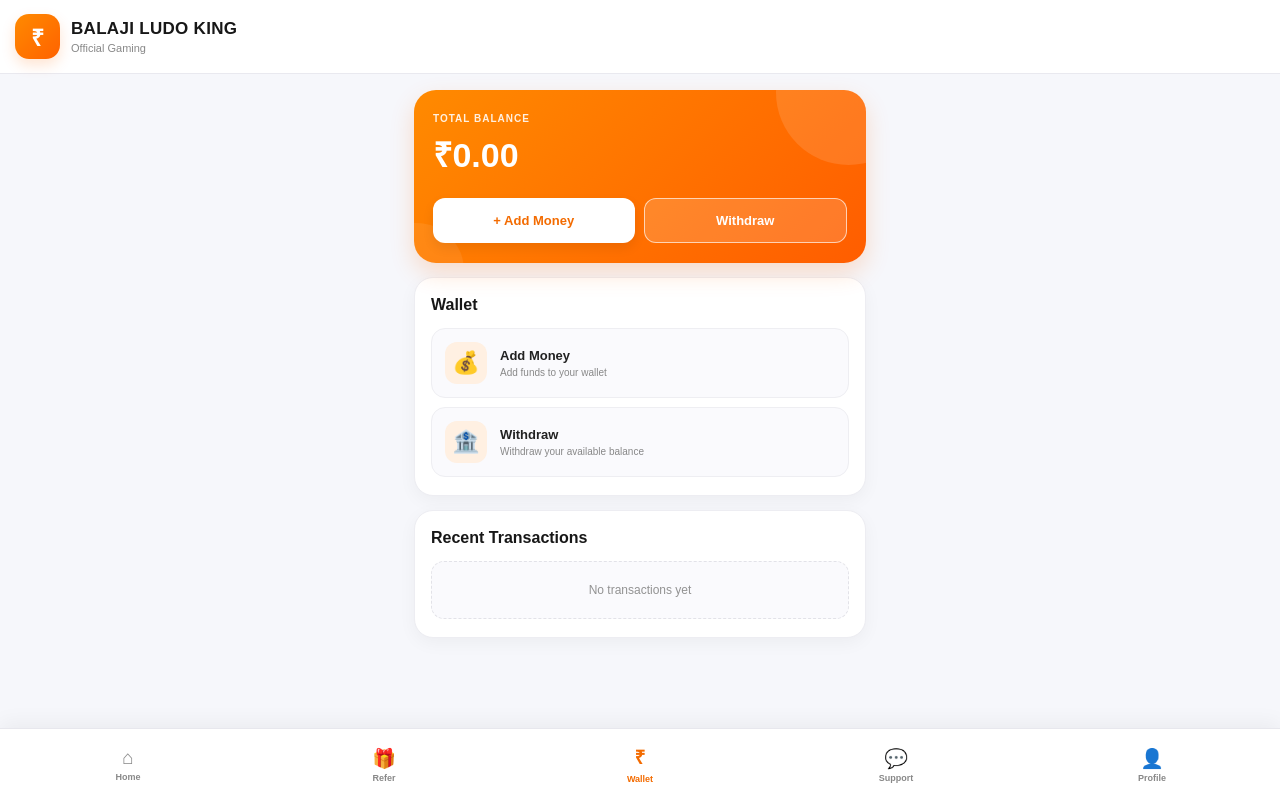
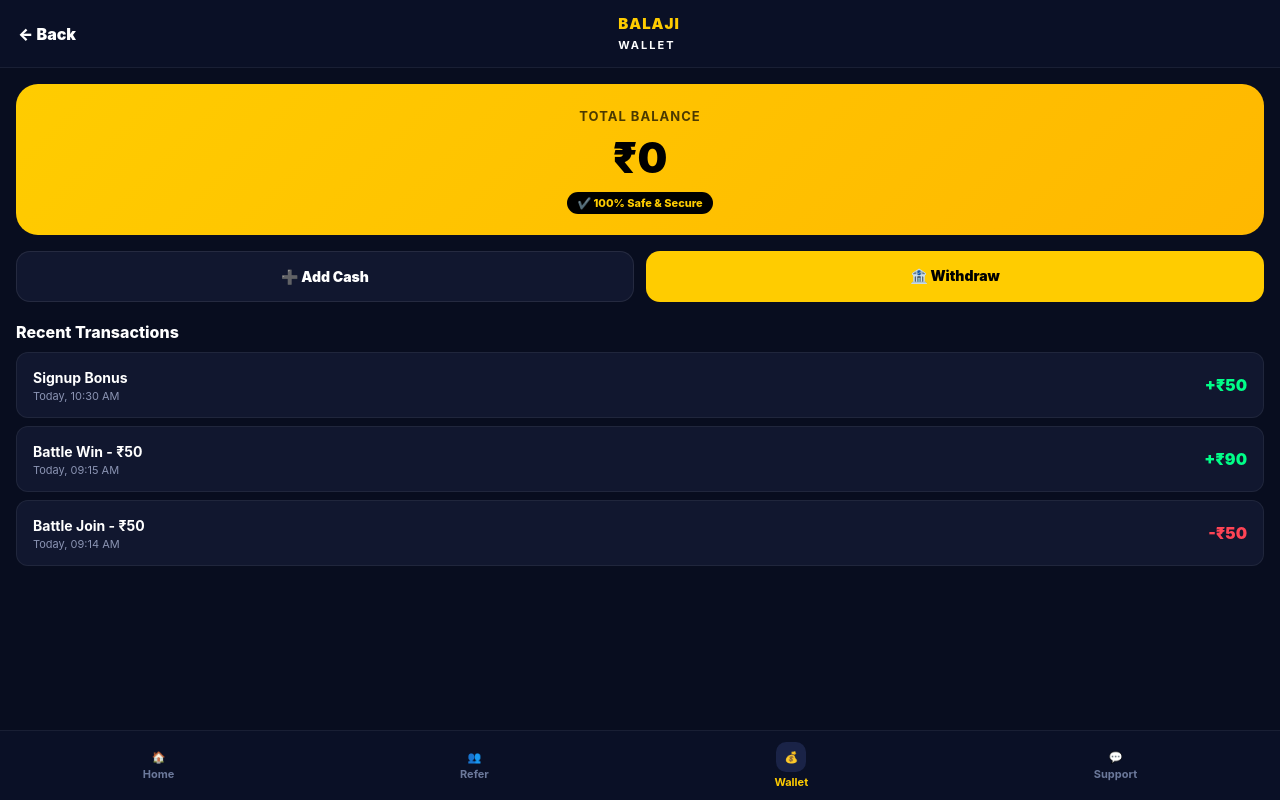
Before and after one commit to akashbamnawat84-collab/balaji-ludo-king, a plain HTML site: page Public/wallet.html in a window 1280 px wide. Drawn offline with Linux system fonts and the light colour scheme.

Commit message:
Update wallet page layout and styles

```diff
--- a/Public/wallet.html
+++ b/Public/wallet.html
@@ -1,188 +1,81 @@
 <!DOCTYPE html>
-<html lang="en">
+<html lang="hi">
 <head>
   <meta charset="UTF-8">
   <meta name="viewport" content="width=device-width, initial-scale=1.0">
+  <title>Wallet - Balaji Ludo King</title>
+  <link rel="stylesheet" href="home.css">
+  <style>
+    .wallet-hero {
+      margin:16px; background:linear-gradient(135deg,#ffcc00,#ffb800);
+      border-radius:22px; padding:24px; color:#000; text-align:center;
+    }
+    .wallet-hero p { opacity:0.7; font-weight:700; font-size:13px; letter-spacing:1px; }
+    .wallet-hero h1 { font-size:42px; font-weight:900; margin:8px 0; }
+    .wallet-hero small { background:#000; color:#ffcc00; padding:4px 10px; border-radius:20px; font-size:11px; font-weight:800; }
+    .wallet-actions { display:grid; grid-template-columns:1fr 1fr; gap:12px; margin:16px; }
+    .w-btn { padding:16px; border-radius:14px; text-align:center; font-weight:900; text-decoration:none; font-size:14px; }
+    .w-btn.add { background:#11172f; color:#fff; border:1px solid #ffffff15; }
+    .w-btn.withdraw { background:#ffcc00; color:#000; }
+    .txn-title { margin:20px 16px 10px; font-weight:800; font-size:16px; }
+    .txn { background:#11172f; border:1px solid #ffffff10; border-radius:12px; margin:0 16px 8px; padding:14px 16px; display:flex; justify-content:space-between; align-items:center; }
+    .txn b { font-size:14px; } .txn span { font-size:11px; color:#8a93b2; display:block; margin-top:2px; }
+    .txn .amt { font-weight:900; } .txn .amt.plus{ color:#00ff88; } .txn .amt.minus{ color:#ff4455; }
+  </style>
+</head>
+<body>
+<header class="home-header">
+  <a href="home.html" style="color:#fff; text-decoration:none; font-weight:900;">← Back</a>
+  <div class="logo-text"><b>BALAJI</b><span>WALLET</span></div>
+  <div style="width:40px"></div>
+</header>
 
-  <title>Balaji Ludo King - Wallet</title>
+<div class="wallet-hero">
+  <p>TOTAL BALANCE</p>
+  <h1>₹<span id="walletBalance">0</span></h1>
+  <small>✔️ 100% Safe & Secure</small>
+</div>
 
-  <link rel="stylesheet" href="wallet.css">
-</head>
+<div class="wallet-actions">
+  <a href="#" onclick="addMoney()" class="w-btn add">➕ Add Cash</a>
+  <a href="#" onclick="withdrawMoney()" class="w-btn withdraw">🏦 Withdraw</a>
+</div>
 
-<body>
+<div class="txn-title">Recent Transactions</div>
+<div id="txnList">
+  <div class="txn"><div><b>Signup Bonus</b><span>Today, 10:30 AM</span></div><div class="amt plus">+₹50</div></div>
+  <div class="txn"><div><b>Battle Win - ₹50</b><span>Today, 09:15 AM</span></div><div class="amt plus">+₹90</div></div>
+  <div class="txn"><div><b>Battle Join - ₹50</b><span>Today, 09:14 AM</span></div><div class="amt minus">-₹50</div></div>
+</div>
 
-  <!-- HEADER -->
-  <header class="topbar">
+<nav class="bottom-nav">
+  <a href="home.html"><span>🏠</span>Home</a>
+  <a href="refer.html"><span>👥</span>Refer</a>
+  <a href="wallet.html" class="active"><span>💰</span>Wallet</a>
+  <a href="support.html"><span>💬</span>Support</a>
+</nav>
 
-    <div class="brand">
-
-      <div class="logo">
-        ₹
-      </div>
-
-      <div>
-        <h1>BALAJI LUDO KING</h1>
-        <p>Official Gaming</p>
-      </div>
-
-    </div>
-
-  </header>
-
-
-  <!-- WALLET -->
-  <main class="wallet-page">
-
-    <section class="wallet-card">
-
-      <p class="wallet-label">
-        TOTAL BALANCE
-      </p>
-
-      <h2 id="balance">
-        ₹0.00
-      </h2>
-
-      <div class="wallet-buttons">
-
-        <button
-          id="addMoneyBtn"
-          class="primary-btn"
-          type="button">
-
-          + Add Money
-
-        </button>
-
-        <button
-          id="withdrawBtn"
-          class="secondary-btn"
-          type="button">
-
-          Withdraw
-
-        </button>
-
-      </div>
-
-    </section>
-
-
-    <!-- QUICK ACTIONS -->
-    <section class="section-card">
-
-      <h3>
-        Wallet
-      </h3>
-
-      <div class="action-list">
-
-        <button
-          id="addMoneyAction"
-          type="button">
-
-          <span>💰</span>
-
-          <div>
-            <strong>Add Money</strong>
-            <small>Add funds to your wallet</small>
-          </div>
-
-        </button>
-
-
-        <button
-          id="withdrawAction"
-          type="button">
-
-          <span>🏦</span>
-
-          <div>
-            <strong>Withdraw</strong>
-            <small>Withdraw your available balance</small>
-          </div>
-
-        </button>
-
-      </div>
-
-    </section>
-
-
-    <!-- TRANSACTIONS -->
-    <section class="section-card">
-
-      <h3>
-        Recent Transactions
-      </h3>
-
-      <div
-        id="transactions"
-        class="transactions">
-
-        <div class="empty-state">
-          No transactions yet
-        </div>
-
-      </div>
-
-    </section>
-
-  </main>
-
-
-  <!-- BOTTOM NAV -->
-  <nav class="bottom-nav">
-
-    <a
-      href="home.html">
-
-      <span>⌂</span>
-      <small>Home</small>
-
-    </a>
-
-
-    <a
-      href="refer.html">
-
-      <span>🎁</span>
-      <small>Refer</small>
-
-    </a>
-
-
-    <a
-      href="wallet.html"
-      class="active">
-
-      <span>₹</span>
-      <small>Wallet</small>
-
-    </a>
-
-
-    <a
-      href="support.html">
-
-      <span>💬</span>
-      <small>Support</small>
-
-    </a>
-
-
-    <a
-      href="profile.html">
-
-      <span>👤</span>
-      <small>Profile</small>
-
-    </a>
-
-  </nav>
-
-
-  <script src="wallet.js"></script>
-
+<script src="home.js"></script>
+<script>
+function addMoney(){
+  let amt = prompt("Kitna amount add karna hai? (Min ₹10)");
+  if(!amt) return;
+  amt = parseInt(amt);
+  if(amt < 10){ alert("Min ₹10"); return; }
+  alert("UPI Payment: ₹"+amt+" - Demo me direct wallet me add ho jayega");
+  updateWallet(amt);
+  location.reload();
+}
+function withdrawMoney(){
+  let amt = prompt("Withdraw Amount? (Min ₹100)");
+  if(!amt) return;
+  amt = parseInt(amt);
+  let bal = parseInt(localStorage.getItem("balaji_wallet")||0);
+  if(amt > bal){ alert("Balance kam hai!"); return; }
+  alert("Withdraw request ₹"+amt+" - 30 sec me UPI pe aa jayega. Support: 8619706213");
+  updateWallet(-amt);
+  location.reload();
+}
+</script>
 </body>
 </html>
```
